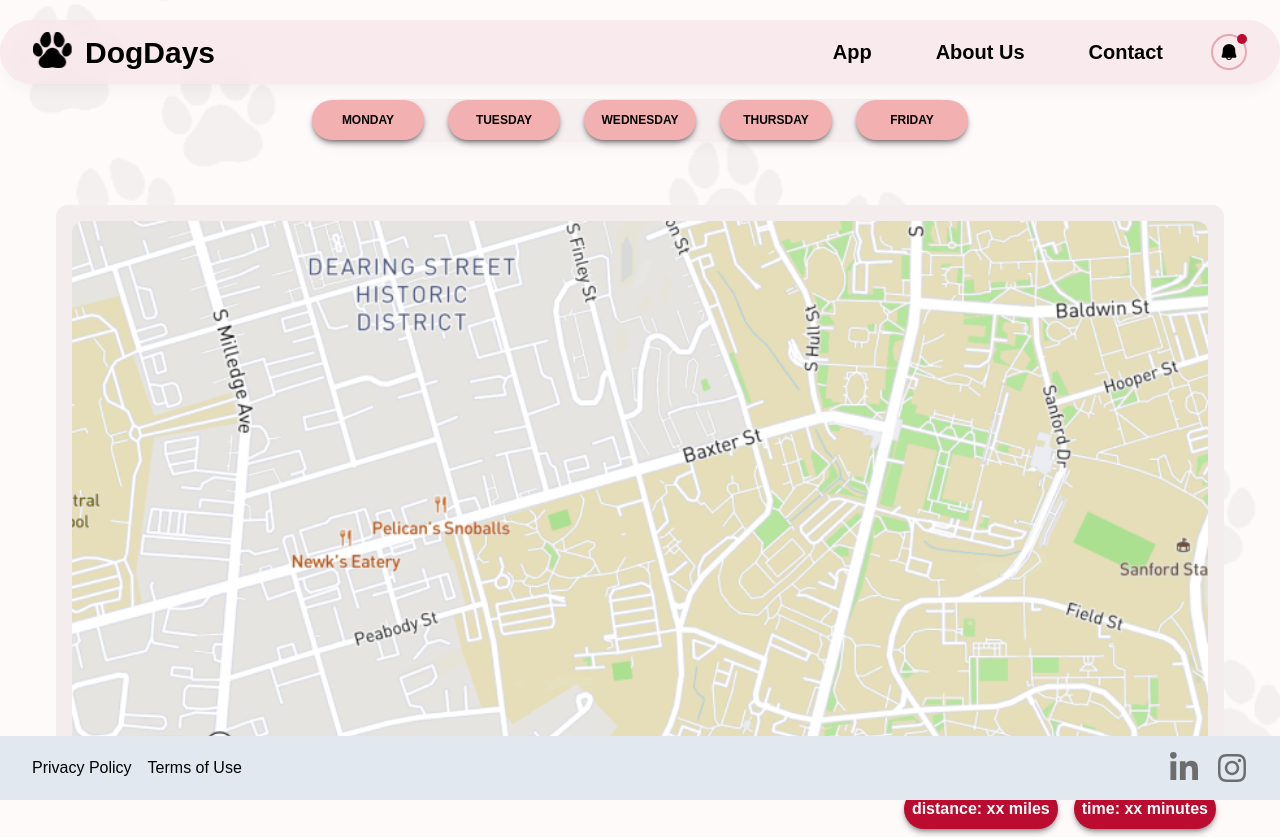
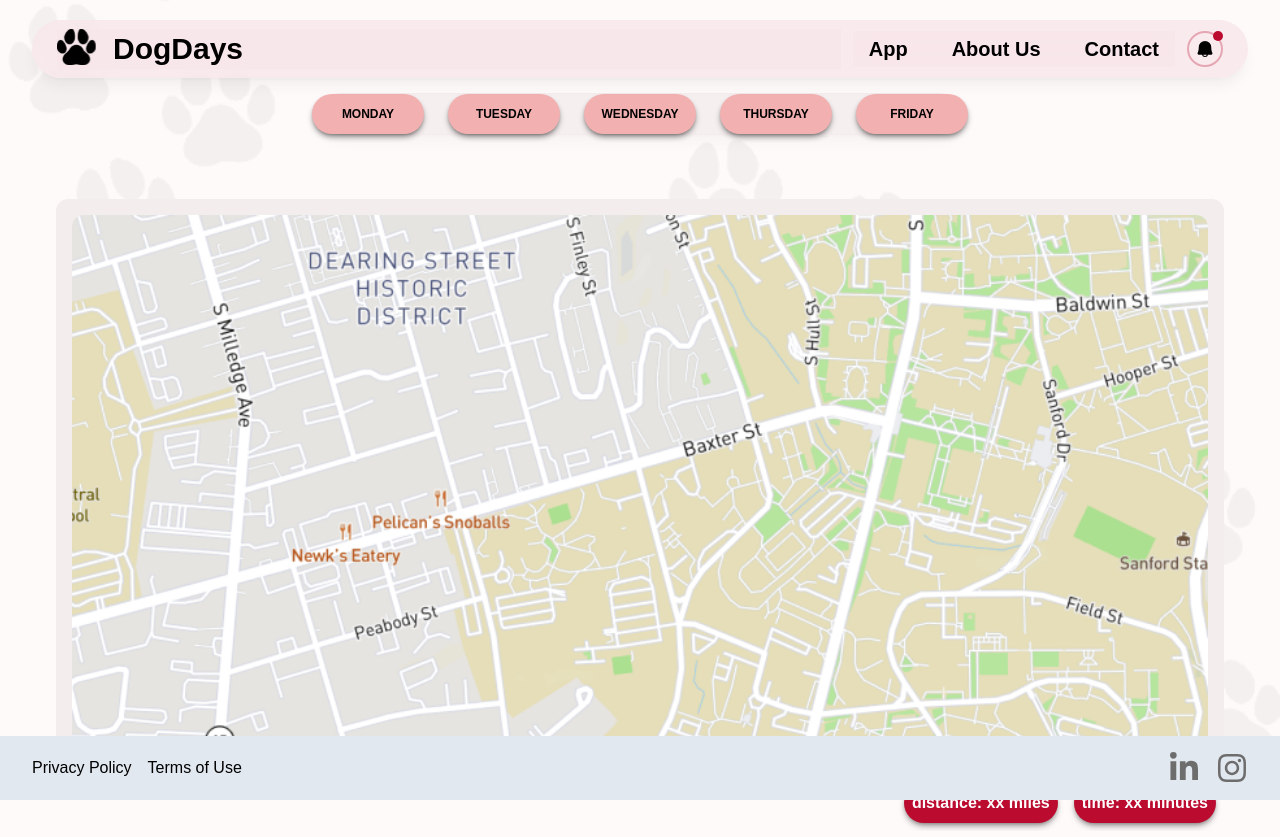
Before and after one commit to DevDogs-UGA/Optimal-Schedule-Builder, a Next.js app in the folder frontend/: page /distance-page in a window 1280 px wide. Built offline with nearby package versions, Linux system fonts and the light colour scheme.

Commit message:
refactor main navigation

```diff
--- a/frontend/src/app/components/Navbar.tsx
+++ b/frontend/src/app/components/Navbar.tsx
@@ -76,20 +76,14 @@ export function Navbar() {
   const [isDropdownOpen, setIsDropdownOpen] = useState(false);
   const scrollDirection = useScrollDirection();
 
-  const toggleNavbar = (): void => {
-    setIsDropdownOpen(!isDropdownOpen);
-  };
-
   return (
-    <div
-      className={`sticky z-[999] w-full transition-transform duration-300 sm:top-5 ${
-        scrollDirection === "down" ? "-translate-y-[130%]" : "translate-y-0"
-      }`}
+    <nav
+      className="data group sticky z-[999] flex w-full -translate-y-[130%] items-center gap-3 rounded-none border border-[#F8E6EA]/40 bg-[#F8E6EA]/80 px-6 shadow-lg shadow-black/5 backdrop-blur-[0.5rem] transition-all data-[scroll=up]:translate-y-0 data-[state=open]:shadow-none data-[state=open]:delay-0 sm:top-5 sm:mx-auto sm:max-w-[calc(min(1280px,100vw)-4rem)] sm:rounded-full sm:px-6 sm:py-2"
+      data-scroll={scrollDirection}
+      data-state={isDropdownOpen ? "open" : "closed"}
     >
-      <div className="flex h-[4.5rem] w-full items-center justify-between rounded-none border border-[#F8E6EA] border-opacity-40 bg-[#F8E6EA] bg-opacity-80 shadow-lg shadow-black/[0.03] backdrop-blur-[0.5rem] sm:mx-auto sm:h-[4rem] sm:w-[36rem] sm:rounded-full md:h-[4rem] md:w-[45rem] lg:w-[60rem] xl:w-[80rem]">
       {/* Logo and Title */}
-        <div className="flex items-center space-x-2 pl-8">
-          <Link href="/" className="flex items-center gap-3">
+      <Link href="/" className="flex flex-1 items-center gap-4 bg-inherit py-3 sm:py-0">
         <Image
           className="block"
           src="/images/blackpaw.svg"
@@ -97,79 +91,53 @@ export function Navbar() {
           height={40}
           alt="black paw"
         />
-            <h1 className="text-[30px] font-[600]">DogDays</h1>
+        <h1 className="text-3xl font-bold">DogDays</h1>
       </Link>
-        </div>
 
+      <ul className="absolute left-0 top-full -z-10 flex w-full sm:w-auto -translate-y-full sm:translate-y-0 flex-col flex-nowrap border-[#F8E6EA]/40 bg-[#F8E6EA]/80 pb-3 text-xl font-bold opacity-0 shadow-lg backdrop-blur-[0.5rem] transition-all group-data-[state=open]:translate-y-0 group-data-[state=open]:opacity-100 sm:relative sm:z-auto sm:flex-row sm:gap-[inherit] sm:justify-end sm:p-0 sm:opacity-100 sm:shadow-none">
+        <li className="contents">
+          <Link
+            className="px-6 py-3 transition hover:bg-bulldog-red/40 sm:rounded-lg sm:py-1 md:px-4"
+            href="/"
+          >
+            App
+          </Link>
+        </li>
+        <li className="contents">
+          <Link
+            className="px-6 py-3 transition hover:bg-bulldog-red/40 sm:rounded-lg sm:py-1 md:px-4"
+            href="/"
+          >
+            About Us
+          </Link>
+        </li>
+        <li className="contents">
+          <Link
+            className="px-6 py-3 transition hover:bg-bulldog-red/40 sm:rounded-lg sm:py-1 md:px-4"
+            href="/"
+          >
+            Contact
+          </Link>
+        </li>
+      </ul>
+
+      <div className="relative flex flex-row-reverse items-center justify-around gap-4 text-xl font-bold sm:flex-row">
         {/* Hamburger button for mobile */}
-        <div className="pr-5 sm:hidden">
-          <button onClick={toggleNavbar}>
-            {isDropdownOpen ? (
-              <Image
-                width="30"
-                height="30"
-                alt="expanded icon"
-                src="/images/expanded.svg"
-              />
-            ) : (
-              <Image
-                width="30"
-                height="30"
-                alt="dropdown icon"
-                src="/images/dropdown.svg"
-              />
-            )}
+        <button
+          className="flex size-[30px] cursor-default flex-col items-center justify-center gap-[3px] sm:hidden"
+          onClick={() => setIsDropdownOpen((open) => !open)}
+          type="button"
+        >
+          <span className="h-0.5 w-[18px] rounded-full bg-black transition-transform group-data-[state=open]:translate-y-[5px] group-data-[state=open]:rotate-45" />
+          <span className="h-0.5 w-[18px] rounded-full bg-black transition-transform group-data-[state=open]:-rotate-45" />
+          <span className="h-0.5 w-[18px] rounded-full bg-black transition-transform group-data-[state=open]:-translate-y-[5px] group-data-[state=open]:rotate-45" />
         </button>
-        </div>
 
-        {/* Desktop Menu */}
-        <div className="mr-8 hidden flex-nowrap items-center justify-around gap-8 text-[20px] font-bold sm:flex">
-          <Link href="/">
-            <button className="rounded-full px-2 py-1 transition duration-300 ease-in-out hover:bg-bulldog-red/50 md:px-4">
-              App
-            </button>
-          </Link>
-          <Link href="/">
-            <button className="rounded-full px-2 py-1 transition duration-300 ease-in-out hover:bg-bulldog-red/50 md:px-4">
-              About Us
-            </button>
-          </Link>
-          <Link href="/">
-            <button className="rounded-full px-2 py-1 transition duration-300 ease-in-out hover:bg-bulldog-red/50 md:px-4">
-              Contact
-            </button>
-          </Link>
         <Notifications
           initialItems={notifications}
           closeAction={closeNotification}
         />
       </div>
-
-        {/* Mobile Dropdown */}
-        {isDropdownOpen && (
-          <div className="absolute left-0 top-[4.5rem] z-[998] w-full flex-col items-center justify-start rounded-none bg-[#F8E6EA] shadow-lg sm:hidden">
-            <Link href="/">
-              <button className="block w-full px-4 py-3 text-left text-[1.2rem] font-bold transition duration-300 ease-in-out hover:bg-bulldog-red/50">
-                App
-              </button>
-            </Link>
-            <Link href="/">
-              <button className="block w-full px-4 py-3 text-left text-[1.2rem] font-bold transition duration-300 ease-in-out hover:bg-bulldog-red/50">
-                About Us
-              </button>
-            </Link>
-            <Link href="/">
-              <button className="block w-full px-4 py-3 text-left text-[1.2rem] font-bold transition duration-300 ease-in-out hover:bg-bulldog-red/50">
-                Contact
-              </button>
-            </Link>
-            <Notifications
-              initialItems={notifications}
-              closeAction={closeNotification}
-            />
-          </div>
-        )}
-      </div>
-    </div>
+    </nav>
   );
 }
--- a/frontend/src/app/components/Notifications.tsx
+++ b/frontend/src/app/components/Notifications.tsx
@@ -11,7 +11,12 @@ import {
   useReducer,
   useState,
 } from "react";
-import { PiBellFill, PiTrayDuotone, PiXBold } from "react-icons/pi";
+import {
+  PiBellBold,
+  PiBellFill,
+  PiTrayDuotone,
+  PiXBold
+} from "react-icons/pi";
 
 const MobileDisplay = {
   Root: Dialog.Root,
@@ -116,10 +121,11 @@ export default function Notifications({ initialItems, closeAction }: Props) {
 
   return (
     <Root>
-      <Trigger className="group relative mx-4 mb-3 mt-1.5 cursor-default rounded-full border-2 border-bulldog-red/30 p-1.5 text-xl text-black transition-colors hover:border-bulldog-red/60 hover:bg-glory-glory-red/10 data-[state=open]:border-bulldog-red/60 data-[state=open]:bg-glory-glory-red/10 sm:m-0">
-        <PiBellFill />
+      <Trigger className="group relative cursor-default rounded-full border-2 border-bulldog-red/30 p-1 text-lg sm:text-xl text-black transition-colors hover:border-bulldog-red/60 hover:bg-glory-glory-red/10 data-[state=open]:border-bulldog-red/60 data-[state=open]:bg-glory-glory-red/10 sm:p-1.5">
+        <PiBellFill className="hidden sm:block" />
+        <PiBellBold className="sm:hidden" />
         {items.length > 0 && (
-          <span className="absolute -right-0.5 -top-0.5 size-2.5 rounded-full bg-bulldog-red transition-transform group-data-[state=open]:scale-0" />
+          <span className="absolute -top-px -right-px sm:-right-0.5 sm:-top-0.5 size-2 sm:size-2.5 rounded-full bg-bulldog-red transition-transform group-data-[state=open]:scale-0" />
         )}
       </Trigger>
       <Content>
@@ -137,7 +143,7 @@ export default function Notifications({ initialItems, closeAction }: Props) {
             {items.map(({ id, content }) => (
               <Accordion.Item key={id} value={id}>
                 <Accordion.Content className="data-[state=closed]:animate-collapse -mt-0.5 overflow-hidden border-b-2 border-bulldog-red/30">
-                  <div className="flex gap-2 px-4 pb-4 pt-[1.125rem] items-start">
+                  <div className="flex items-start gap-2 px-4 pb-4 pt-[1.125rem]">
                     <div className="flex-1">{content}</div>
                     <button
                       className="rounded-full p-0.5 text-mud-gray transition-colors hover:bg-dusty-pink hover:text-black"
```
Also changed, not shown: frontend/public/images/dropdown.svg (deleted), frontend/public/images/expanded.svg (deleted). Lines whose indentation alone changed are shown as unchanged.
